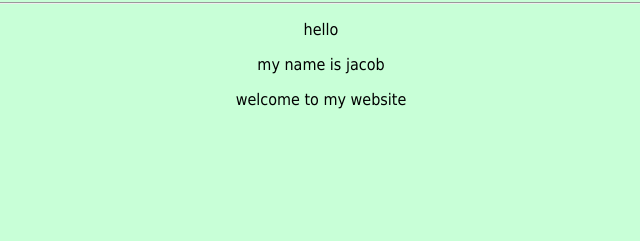
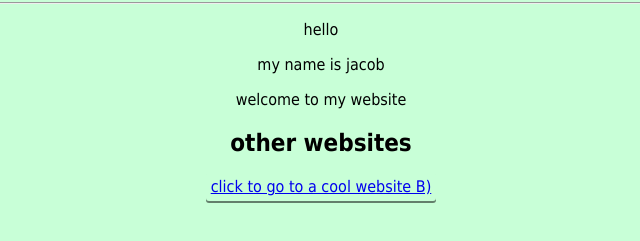
Before and after one commit to JacobL11/jacobl11.github.io, a plain HTML site: page index.html in a window 1280 px wide. Shown: the part 65-306 px from the top of the page, without its empty margins (319-959 px from the left). Drawn offline with Linux system fonts and the light colour scheme.

Commit message:
Update index.html

```diff
--- a/index.html
+++ b/index.html
@@ -10,5 +10,7 @@
     <p>hello</p>
     <p>my name is jacob</p>
     <p>welcome to my website</p>
+    <h2>other websites</h2>
+    <a class="coolButton" href="https://jacobl11.github.io/website">click to go to a cool website B)</a>
   </body>
 </html>
```
